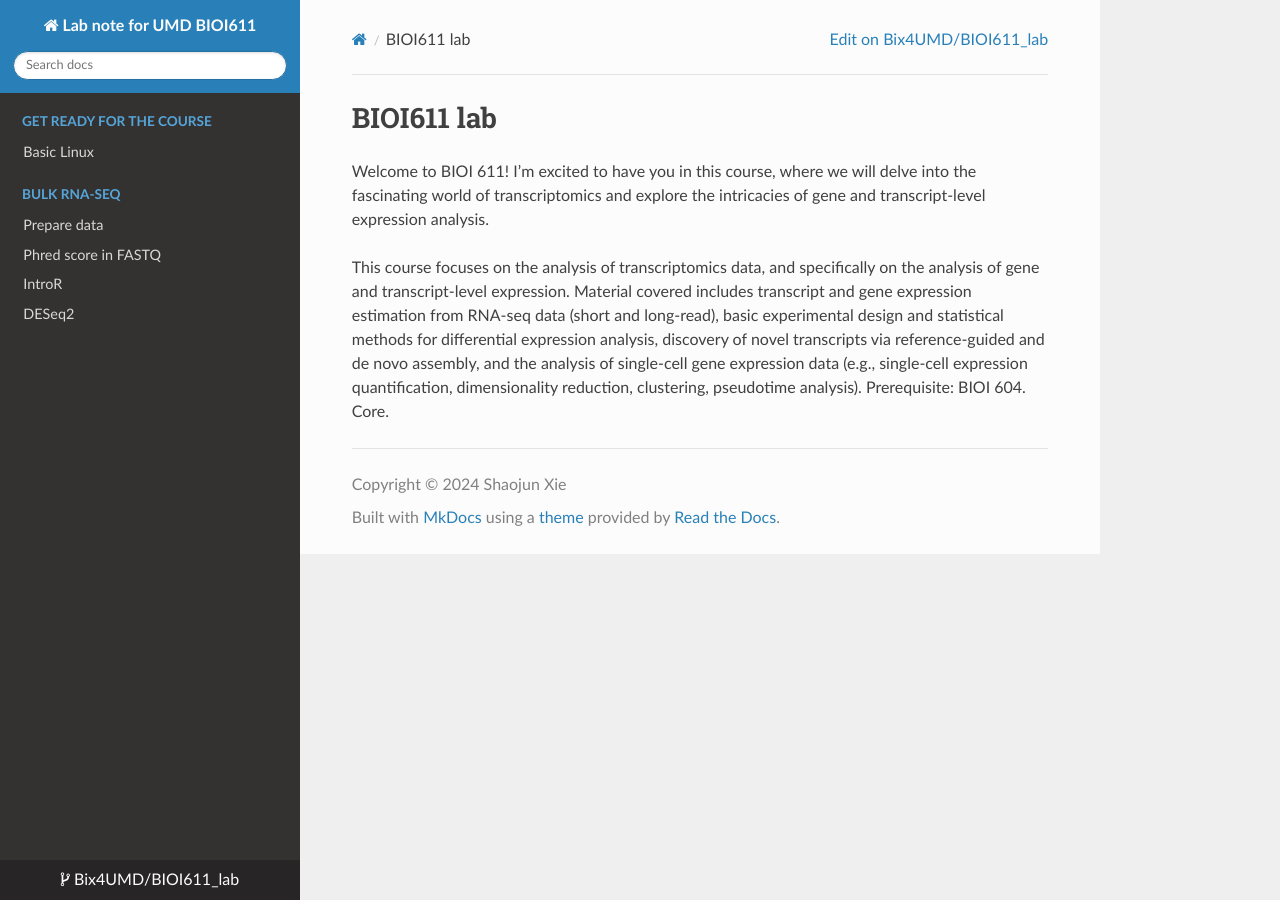
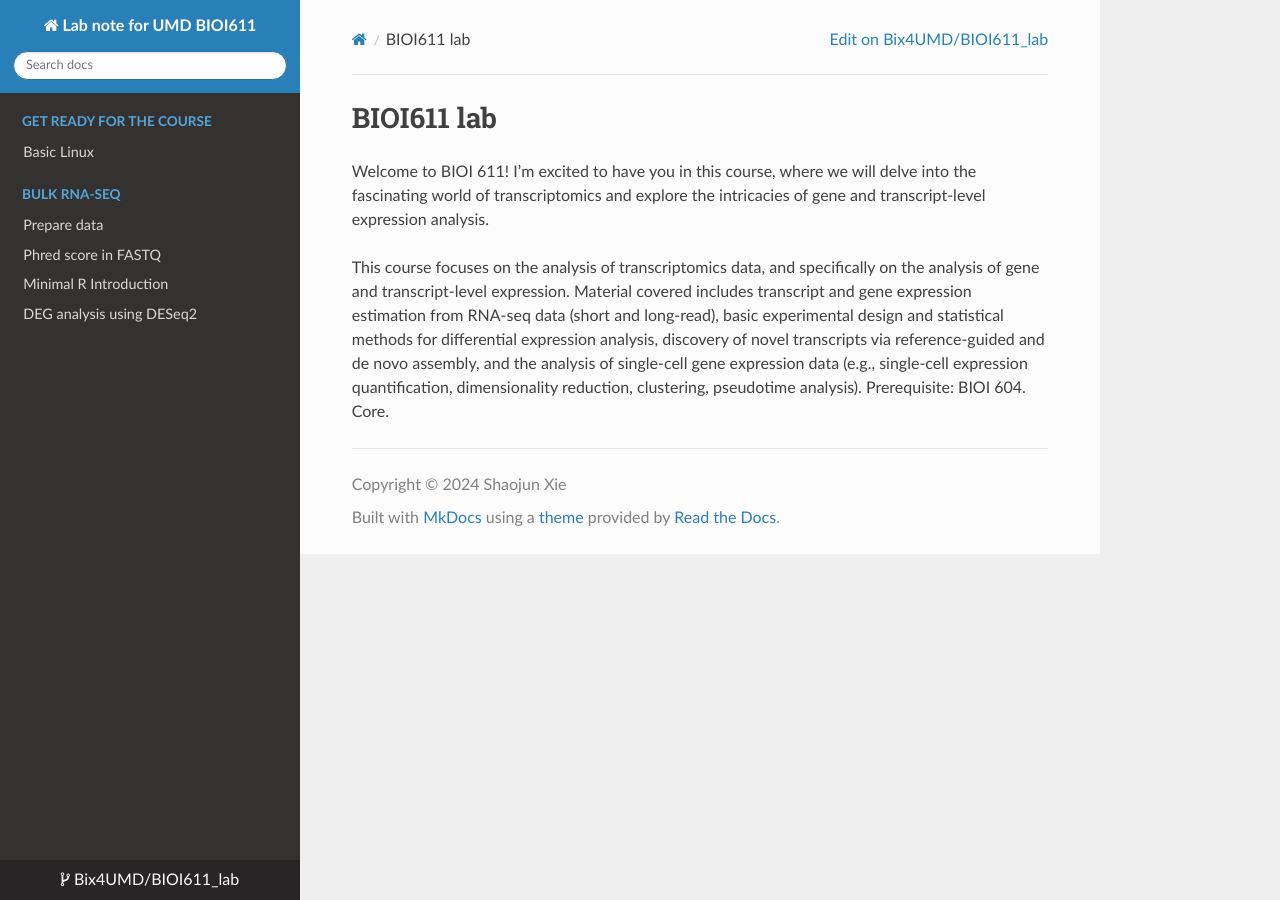
Before and after one commit to Bix4UMD/BIOI611_lab, an MkDocs documentation site: the page built from docs/index.md, in a window 1280 px wide. Built offline with MkDocs 1.6.1, drawn with Linux system fonts in a browser that asks for light colours; nearby versions of some CDN libraries.

Commit message:
Update mkdocs.yaml

```diff
--- a/mkdocs.yaml
+++ b/mkdocs.yaml
@@ -42,8 +42,8 @@ nav:
   - Bulk RNA-seq:
     - Prepare data: bulkRNAseq_lab.md
     - Phred score in FASTQ: Phred_FQ.md
-    - IntroR: BIOI611_introR.md
-    - DESeq2: BIOI611_DESeq2_analysis.md
+    - Minimal R Introduction: BIOI611_introR.md
+    - DEG analysis using DESeq2: BIOI611_DESeq2_analysis.md
       #- Basic R:      basic_r.md
     #- Basic Python: basic_python.md
 
```
